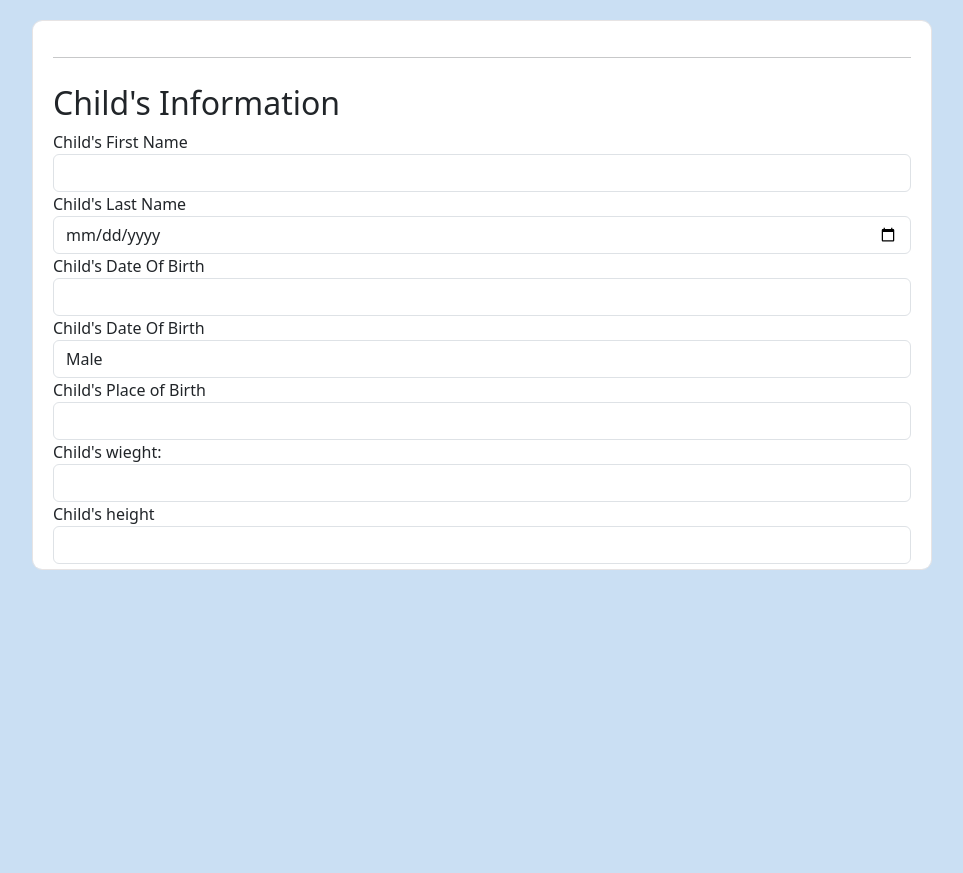
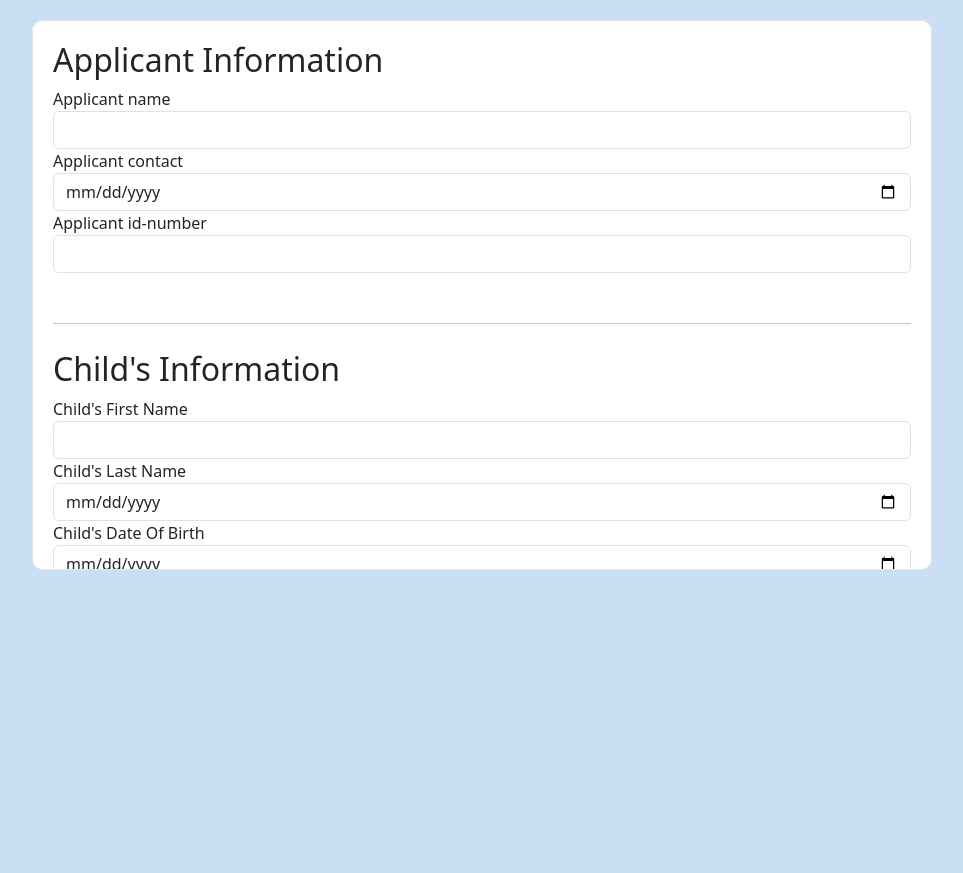
Before and after one commit to BLD237/birth, a PHP site: page /birthregistration/index.php in a window 1280 px wide. Shown: the top 873 px of the page, without its empty margins (50-1013 px from the left). Run offline with PHP 8.4, Linux system fonts and the light colour scheme.

Commit message:
modified:   action.php 	modified:   birthregistration/index.php

```diff
--- a/birthregistration/index.php
+++ b/birthregistration/index.php
@@ -68,6 +68,18 @@
     <div class="row">
     <form id="data-collection-form">
         <div class="box">
+        <div class="col">
+      <h2>Applicant Information</h2>
+      <div class="form-group pb-4">
+      <label for="child-age">Applicant name</label>
+      <input  class="form-control input-sm" type="text" name="fname" id="child-age" required>
+
+      <label for="child-school">Applicant contact</label>
+      <input  class="form-control input-sm"  type="date" name="lname" id="child-school" required>
+      <label for="child-age">Applicant id-number</label>
+      <input  class="form-control input-sm" type="text" name="applicantidnumber" id="child-age" required>
+      </div>
+      </div>
             <hr>
     <div class="col">
       <h2>Child's Information</h2>
@@ -79,7 +91,7 @@
       <input  class="form-control input-sm"  type="date" name="lname" id="child-school" required>
 
       <label for="child-hobbies">Child's Date Of Birth</label>
-      <input  class="form-control input-sm" type="text" name="dateofbirth" id="child-hobbies" required>
+      <input  class="form-control input-sm" type="date" name="child" id="child-hobbies" required>
 
       <label for="child-hobbies">Child's Date Of Birth</label>
       <select name="gender" id="" class="form-control input-sm" >
@@ -213,7 +225,7 @@
       <input  class="form-control input-sm" type="number" id="child-age" required>
       </div>
       </div>
-      <button class="btn btn-primary" >SUBMIT</button>
+      <button class="btn btn-primary" name="action" value="submit" >SUBMIT</button>
       </div>
 
     </form>
```
Also changed, not shown: action.php (+49 -1 lines).
